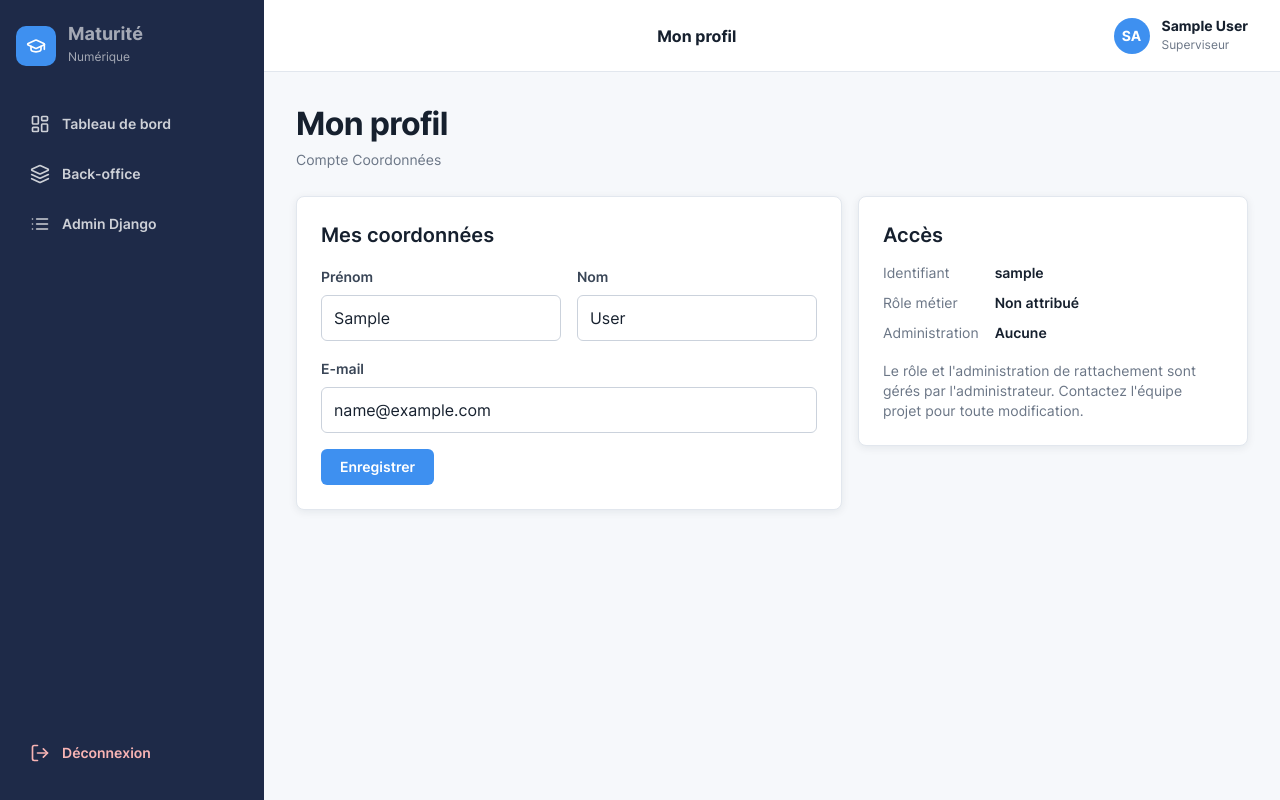
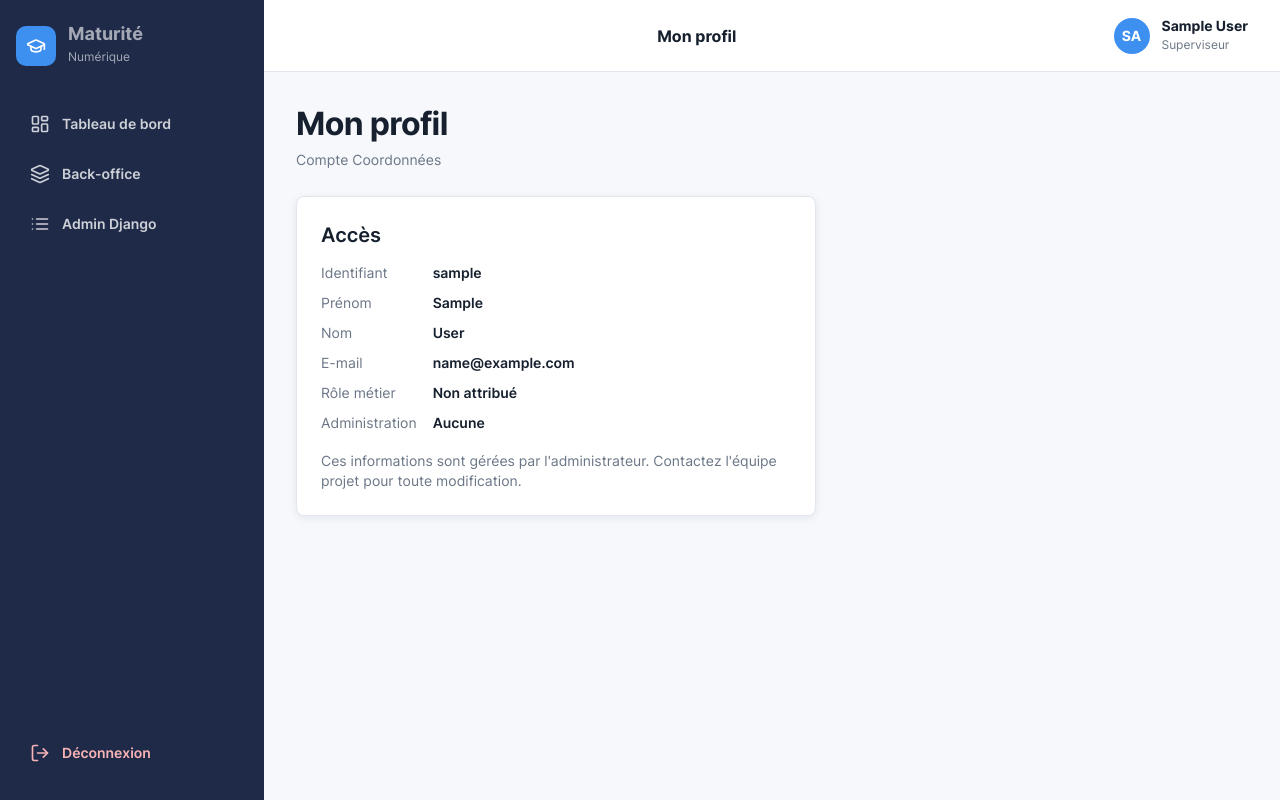
Before and after one commit to feliciadesouza/maturite_numerique, a Django app: page /profile/ in a window 1280 px wide. Run offline with Django 5.2, Linux system fonts and the light colour scheme; the visitor is signed in with stand-in values (Sample User, id 1); data comes from the database, SQL or seed files in the repository; data that the repository does not hold is empty.

Commit message:
fix(profil): page 100% lecture seule, suppression du formulaire d'edition
Le compte (coordonnees, role, administration) est entierement gere par
l'administrateur (console Django) : exposer meme les coordonnees en
libre-service pretait a confusion (l'utilisateur croyait pouvoir aussi
corriger son rattachement d'administration depuis la ou le message
d'erreur du Formulaire A l'envoyait). ProfileForm supprime, vue profile()
simplifiee (GET seul), template fusionne en une seule carte <dl>.
1 test ajoute (lecture seule + POST sans effet), 78 tests OK.

Co-Authored-By: Claude Sonnet 5 <noreply@anthropic.com>

```diff
--- a/maturite_numerique/core/forms.py
+++ b/maturite_numerique/core/forms.py
@@ -1,5 +1,4 @@
 from django import forms
-from django.contrib.auth import get_user_model
 
 from .models import (
     Administration,
@@ -136,23 +135,6 @@ class AdministrationForm(forms.ModelForm):
             "secteur": "Secteur",
             "region": "Région",
             "pays": "Pays",
-        }
-
-
-class ProfileForm(forms.ModelForm):
-    """Coordonnées de l'utilisateur.
-
-    Le rôle métier et l'administration de rattachement ne sont PAS modifiables
-    ici : ils sont attribués par l'administrateur (console Django). Les exposer
-    en libre-service permettrait à un compte de s'octroyer un rôle.
-    """
-    class Meta:
-        model = get_user_model()
-        fields = ["first_name", "last_name", "email"]
-        labels = {
-            "first_name": "Prénom",
-            "last_name": "Nom",
-            "email": "E-mail",
         }
 
 
--- a/maturite_numerique/core/templates/core/profile.html
+++ b/maturite_numerique/core/templates/core/profile.html
@@ -9,51 +9,24 @@
   <p class="breadcrumb">Compte Coordonnées</p>
 </div>
 
-<div class="grid" style="grid-template-columns: 1.4fr 1fr; gap: var(--sp-4); align-items: start;">
-  <div class="card">
-    <h3 style="margin-bottom: var(--sp-4);">Mes coordonnées</h3>
-    <form method="post" novalidate>
-      {% csrf_token %}
-      <div class="profile-names">
-        <div class="field">
-          <label for="{{ form.first_name.id_for_label }}">{{ form.first_name.label }}</label>
-          {{ form.first_name }}
-        </div>
-        <div class="field">
-          <label for="{{ form.last_name.id_for_label }}">{{ form.last_name.label }}</label>
-          {{ form.last_name }}
-        </div>
-      </div>
-      <div class="field">
-        <label for="{{ form.email.id_for_label }}">{{ form.email.label }}</label>
-        {{ form.email }}
-        {{ form.email.errors }}
-      </div>
-      <button type="submit" class="btn btn--primary">Enregistrer</button>
-    </form>
-  </div>
-
-  <div class="card">
+<div class="card" style="max-width:520px;">
   <h3 style="margin-bottom: var(--sp-3);">Accès</h3>
   <dl class="profile-meta">
     <dt>Identifiant</dt><dd>{{ user.username }}</dd>
+    <dt>Prénom</dt><dd>{{ user.first_name|default:"—" }}</dd>
+    <dt>Nom</dt><dd>{{ user.last_name|default:"—" }}</dd>
+    <dt>E-mail</dt><dd>{{ user.email|default:"—" }}</dd>
     <dt>Rôle métier</dt><dd>{{ profil.get_role_display|default:"Non attribué" }}</dd>
     <dt>Administration</dt><dd>{{ profil.administration.nom|default:"Aucune" }}</dd>
   </dl>
   <p class="text-muted text-sm" style="margin-top: var(--sp-4);">
-      Le rôle et l'administration de rattachement sont gérés par l'administrateur.
-      Contactez l'équipe projet pour toute modification.</p>
-  </div>
+    Ces informations sont gérées par l'administrateur. Contactez l'équipe
+    projet pour toute modification.</p>
 </div>
 
 <style>
-  .profile-names { display: grid; grid-template-columns: 1fr 1fr; gap: 0 var(--sp-4); }
   .profile-meta { display: grid; grid-template-columns: auto 1fr; gap: 6px var(--sp-4); font-size: var(--fs-sm); }
   .profile-meta dt { color: var(--text-muted); }
   .profile-meta dd { font-weight: 600; }
-  @media (max-width: 860px) {
-    .page-head + .grid { grid-template-columns: 1fr; }
-    .profile-names { grid-template-columns: 1fr; }
-  }
 </style>
 {% endblock %}
--- a/maturite_numerique/core/views.py
+++ b/maturite_numerique/core/views.py
@@ -28,7 +28,6 @@ from .forms import (
     ContactForm,
     DimensionForm,
     NouvelAgentForm,
-    ProfileForm,
     QuestionBackofficeForm,
     appliquer_options,
     build_reponses_form,
@@ -1095,20 +1094,12 @@ def rapport_administration(request, administration_id):
 
 @login_required
 def profile(request):
-    """Profil : coordonnées éditables par l'utilisateur ; rôle métier et
-    administration de rattachement en lecture seule (attribués par l'administrateur)."""
+    """Profil : consultation seule. Le compte (coordonnées, rôle métier,
+    administration de rattachement) est entièrement géré par l'administrateur
+    (console Django) ; l'exposer en libre-service, même pour les coordonnées,
+    permettrait de contourner ce contrôle — voir formulaire_a."""
     profil, _ = Utilisateur.objects.get_or_create(user=request.user)
-
-    if request.method == "POST":
-        form = ProfileForm(request.POST, instance=request.user)
-        if form.is_valid():
-            form.save()
-            messages.success(request, "Profil mis à jour.")
-            return redirect(get_role_home_url(request.user) or "home")
-    else:
-        form = ProfileForm(instance=request.user)
-
-    return render(request, "core/profile.html", {"form": form, "profil": profil})
+    return render(request, "core/profile.html", {"profil": profil})
 
 
 def _evaluation_en_cours(administration, user):
@@ -1208,9 +1199,9 @@ def formulaire_a(request):
     profil = get_object_or_404(Utilisateur, user=request.user)
     if not profil.administration:
         # Le rattachement à une administration n'est pas modifiable par
-        # l'utilisateur (voir ProfileForm/profile.html) : seul un
-        # administrateur peut le faire. Le message doit donc l'orienter vers
-        # l'administrateur, pas vers son propre profil.
+        # l'utilisateur (profil en lecture seule, voir profile.html) : seul
+        # un administrateur peut le faire. Le message doit donc l'orienter
+        # vers l'administrateur, pas vers son propre profil.
         messages.warning(
             request,
             "Votre compte n'est rattaché à aucune administration. "
```
Also changed, not shown: maturite_numerique/core/tests.py (+18 -0 lines). Lines whose indentation alone changed are shown as unchanged.
